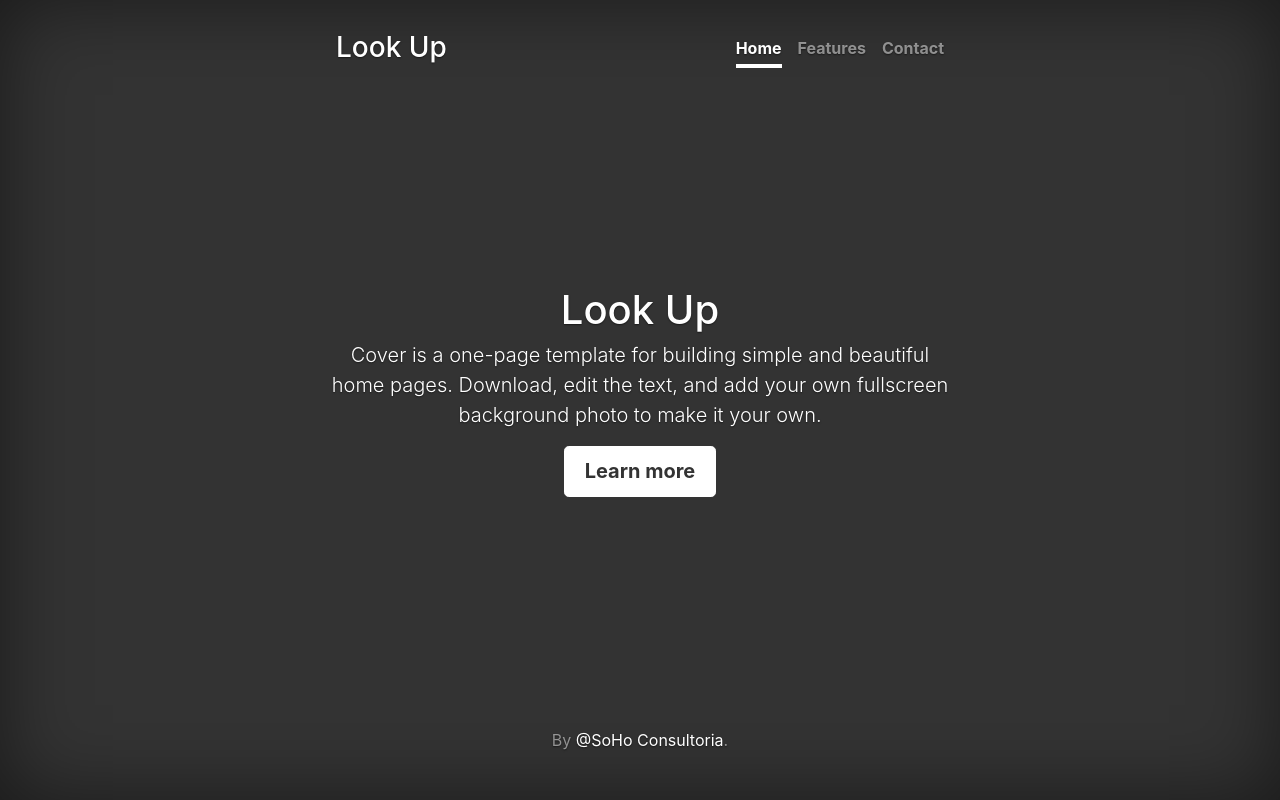
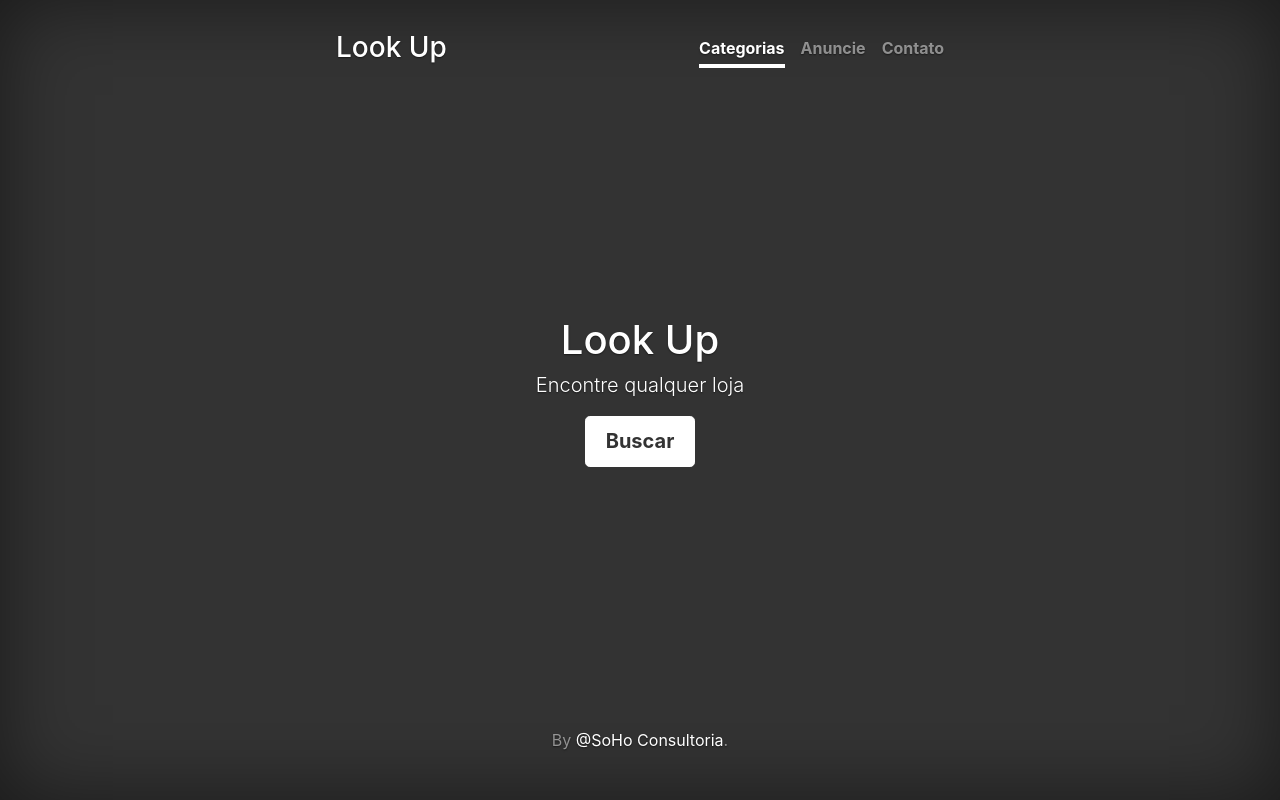
Before and after one commit to douglasgonzalez/io, a plain HTML site: page index.html in a window 1280 px wide. Drawn offline with Linux system fonts and the light colour scheme.

Commit message:
adjust index file

```diff
--- a/index.html
+++ b/index.html
@@ -31,18 +31,18 @@
             <div class="inner">
               <h3 class="masthead-brand">Look Up</h3>
               <nav class="nav nav-masthead">
-                <a class="nav-link active" href="#">Home</a>
-                <a class="nav-link" href="#">Features</a>
-                <a class="nav-link" href="#">Contact</a>
+                <a class="nav-link active" href="#">Categorias</a>
+                <a class="nav-link" href="#">Anuncie</a>
+                <a class="nav-link" href="#">Contato</a>
               </nav>
             </div>
           </div>
 
           <div class="inner cover">
             <h1 class="cover-heading">Look Up</h1>
-            <p class="lead">Cover is a one-page template for building simple and beautiful home pages. Download, edit the text, and add your own fullscreen background photo to make it your own.</p>
+            <p class="lead">Encontre qualquer loja</p>
             <p class="lead">
-              <a href="#" class="btn btn-lg btn-secondary">Learn more</a>
+              <a href="#" class="btn btn-lg btn-secondary">Buscar</a>
             </p>
           </div>
 
```
